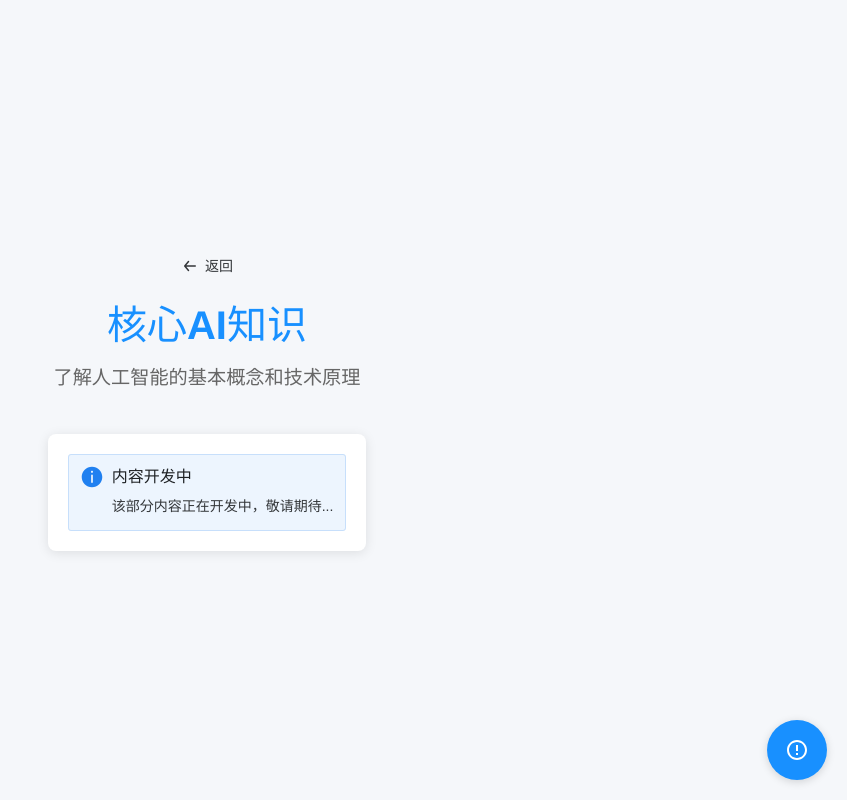
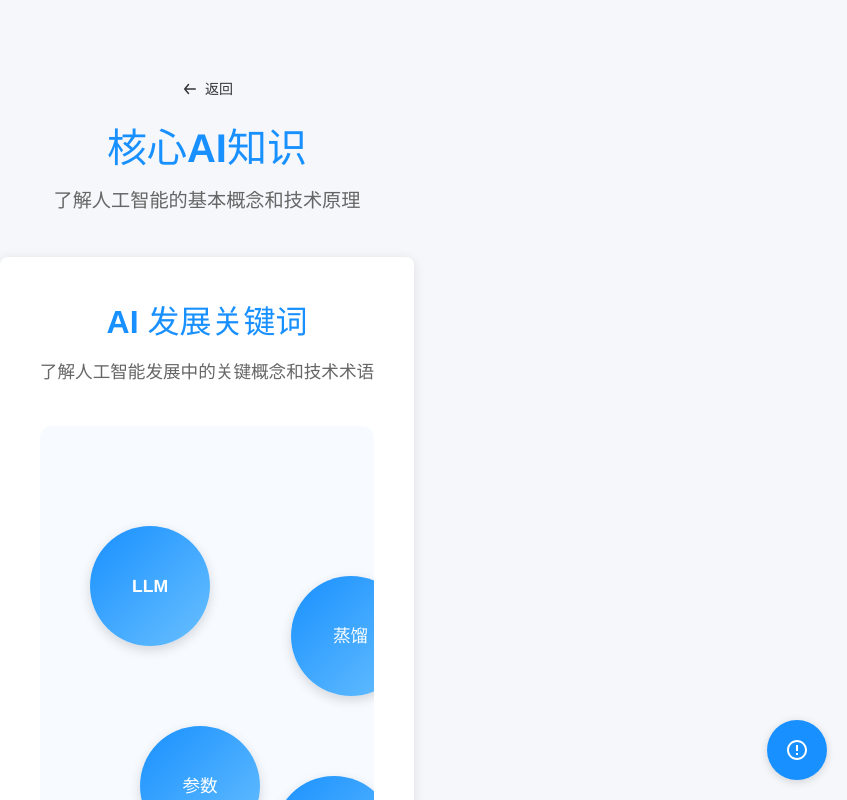
Before and after one commit to heijin-yuuby/AI-Learning-Resources-Navigator, a Vue app in the folder frontend/: page /ai-knowledge in a window 1280 px wide. Shown: the top 800 px of the page, without its empty margins (433-1280 px from the left). Built offline with nearby package versions, Linux system fonts and the light colour scheme.

Commit message:
添加AI关键词气泡展示组件，实现卡片式详细解释

```diff
--- /dev/null
+++ b/frontend/src/components/cards/KeywordsBubble.vue
@@ -0,0 +1,272 @@
+<template>
+  <div class="keywords-container">
+    <div class="keywords-header">
+      <h2>AI 发展关键词</h2>
+      <p>了解人工智能发展中的关键概念和技术术语</p>
+    </div>
+
+    <div class="keywords-bubbles">
+      <div
+        v-for="(keyword, index) in keywords"
+        :key="index"
+        class="keyword-bubble"
+        :class="{ 'active': activeKeyword === keyword.id }"
+        :style="{
+          left: `${keyword.position.x}%`,
+          top: `${keyword.position.y}%`,
+          transform: `scale(${activeKeyword === keyword.id ? 1.1 : 1})`
+        }"
+        @click="toggleKeyword(keyword.id)"
+      >
+        <span>{{ keyword.title }}</span>
+      </div>
+    </div>
+
+    <div class="keyword-details" v-if="activeKeyword">
+      <div class="keyword-card">
+        <div class="keyword-card-header">
+          <h3>{{ getKeywordById(activeKeyword).title }}</h3>
+          <button class="close-btn" @click="activeKeyword = null">×</button>
+        </div>
+        <div class="keyword-card-content">
+          <div v-html="getKeywordById(activeKeyword).content"></div>
+        </div>
+      </div>
+    </div>
+  </div>
+</template>
+
+<script setup>
+import { ref, computed } from 'vue';
+
+const activeKeyword = ref(null);
+
+// 关键词数据
+const keywords = [
+  {
+    id: 'llm',
+    title: 'LLM',
+    position: { x: 15, y: 20 },
+    content: `
+      <p>LLM（大语言模型，Large Language Model）是一类基于深度学习的人工智能模型，如广为人知的 GPT（Generative Pretrained Transformer）系列、LLaMA（Large Language Model Meta AI）等。</p>
+      <p>这些模型通过在海量文本数据上进行无监督预训练，学习到语言的结构、语义和语法等知识。它们具备强大的语言理解与生成能力，能完成诸如文本创作、问答系统、机器翻译等多种自然语言处理任务。</p>
+      <p>以 GPT-4 为例，它可以理解复杂的问题指令，生成逻辑连贯、内容丰富的文本回答，甚至在创意写作、代码生成等方面表现出色，为智能交互和内容生产带来了革命性的变化。</p>
+    `
+  },
+  {
+    id: 'distillation',
+    title: '蒸馏',
+    position: { x: 75, y: 30 },
+    content: `
+      <p>蒸馏（Distillation）是一种模型压缩技术，旨在将一个复杂、庞大的教师模型（通常性能强大但计算成本高）的知识迁移到一个较小、更高效的学生模型中。</p>
+      <p>其核心思想是让学生模型学习教师模型的输出（软标签）而非仅仅学习真实标签。比如，在图像分类任务中，教师模型对一张图片的预测可能是对各类别的概率分布，学生模型通过学习这种概率分布，能更好地捕捉到数据中的细微特征和关系。</p>
+      <p>通过蒸馏，学生模型在保持较高性能的同时，减少了模型参数和计算量，使得在资源受限的设备（如移动设备、边缘计算设备）上也能快速运行 AI 应用，并且降低了部署成本。</p>
+    `
+  },
+  {
+    id: 'parameters',
+    title: '参数',
+    position: { x: 30, y: 60 },
+    content: `
+      <p>参数（Parameters）是深度学习模型中的重要组成部分，是模型在训练过程中学习和调整的变量。在神经网络中，参数通常指神经元之间连接的权重（weights）和偏置（biases）。</p>
+      <p>以一个简单的全连接神经网络为例，每个神经元接收来自上一层神经元的输入，这些输入通过权重进行加权求和，再加上偏置后经过激活函数得到输出。模型的参数数量越多，其理论上能够学习到的模式和表达能力就越强。</p>
+      <p>例如，GPT-3 拥有 1750 亿个参数，如此庞大的参数规模使得它能够处理极其复杂的自然语言任务。但参数过多也会带来训练成本高、计算资源需求大以及过拟合等问题。</p>
+    `
+  },
+  {
+    id: 'fine-tuning',
+    title: '微调',
+    position: { x: 70, y: 70 },
+    content: `
+      <p>微调（Fine-tuning）是在已经预训练好的模型基础上，针对特定任务或数据集进行进一步训练的过程。由于预训练模型在大规模通用数据上学习到了丰富的知识，但在具体应用场景中可能需要更专业的表现。</p>
+      <p>比如，一个在通用文本上预训练的语言模型，在用于医疗领域的问答任务时，通过在医疗相关文本数据集上进行微调，模型能够更好地理解和回答医疗问题。</p>
+      <p>微调通常只需要少量的特定领域数据和较少的训练时间，就能显著提升模型在该领域的性能，是将通用 AI 模型应用于实际场景的重要手段。</p>
+    `
+  },
+  {
+    id: 'reinforcement-learning',
+    title: '强化学习',
+    position: { x: 20, y: 80 },
+    content: `
+      <p>强化学习（Reinforcement Learning）是一种机器学习范式，智能体（agent）通过与环境进行交互，根据环境反馈的奖励信号来学习最优行为策略。</p>
+      <p>智能体在环境中采取行动，环境根据其行动给出奖励或惩罚反馈，智能体的目标是通过不断尝试，找到能使长期累积奖励最大化的策略。</p>
+      <p>在 AI 领域，强化学习在机器人控制、自动驾驶、游戏等领域有广泛应用。例如，OpenAI 的 Dota 2 机器人通过强化学习，经过大量的自我对战训练，能够在复杂的游戏环境中击败人类职业选手，展示了强化学习在解决复杂决策问题上的巨大潜力。</p>
+    `
+  },
+  {
+    id: 'transfer-learning',
+    title: '迁移学习',
+    position: { x: 60, y: 85 },
+    content: `
+      <p>迁移学习（Transfer Learning）旨在将在一个或多个源任务上学习到的知识迁移到一个目标任务上。当目标任务的数据量有限时，迁移学习尤为重要。</p>
+      <p>例如，在图像识别领域，一个在大规模图像数据集（如 ImageNet）上预训练好的模型，已经学习到了丰富的图像特征（如边缘、纹理等）。当要进行特定类型图像（如医学影像）的识别任务时，可以将预训练模型的参数迁移过来，并在医学影像数据集上进行微调。</p>
+      <p>这样可以避免在目标任务上从头开始训练模型，大大减少训练时间和数据需求，同时提高模型在目标任务上的性能。</p>
+    `
+  }
+];
+
+// 根据ID获取关键词
+const getKeywordById = (id) => {
+  return keywords.find(keyword => keyword.id === id);
+};
+
+// 切换关键词的激活状态
+const toggleKeyword = (id) => {
+  activeKeyword.value = activeKeyword.value === id ? null : id;
+};
+</script>
+
+<style scoped>
+.keywords-container {
+  position: relative;
+  width: 100%;
+  min-height: 600px;
+  padding: 20px;
+}
+
+.keywords-header {
+  text-align: center;
+  margin-bottom: 40px;
+}
+
+.keywords-header h2 {
+  font-size: 2rem;
+  color: var(--primary-color);
+  margin-bottom: 10px;
+}
+
+.keywords-header p {
+  color: #666;
+  font-size: 1.1rem;
+}
+
+.keywords-bubbles {
+  position: relative;
+  width: 100%;
+  height: 500px;
+  background-color: rgba(240, 245, 255, 0.5);
+  border-radius: 12px;
+  overflow: hidden;
+}
+
+.keyword-bubble {
+  position: absolute;
+  width: 120px;
+  height: 120px;
+  border-radius: 50%;
+  background: linear-gradient(135deg, var(--primary-color), #69c0ff);
+  color: white;
+  display: flex;
+  align-items: center;
+  justify-content: center;
+  text-align: center;
+  font-weight: bold;
+  cursor: pointer;
+  transition: all 0.3s ease;
+  box-shadow: 0 4px 12px rgba(0, 0, 0, 0.15);
+  z-index: 10;
+}
+
+.keyword-bubble:hover {
+  transform: scale(1.1) !important;
+  box-shadow: 0 6px 16px rgba(0, 0, 0, 0.2);
+}
+
+.keyword-bubble.active {
+  z-index: 20;
+  box-shadow: 0 8px 20px rgba(0, 0, 0, 0.25);
+}
+
+.keyword-bubble span {
+  padding: 10px;
+  font-size: 1.1rem;
+}
+
+.keyword-details {
+  position: fixed;
+  top: 50%;
+  left: 50%;
+  transform: translate(-50%, -50%);
+  width: 90%;
+  max-width: 800px;
+  max-height: 80vh;
+  z-index: 100;
+  animation: fadeIn 0.3s ease;
+}
+
+@keyframes fadeIn {
+  from { opacity: 0; }
+  to { opacity: 1; }
+}
+
+.keyword-card {
+  background-color: white;
+  border-radius: 12px;
+  box-shadow: 0 10px 30px rgba(0, 0, 0, 0.2);
+  overflow: hidden;
+}
+
+.keyword-card-header {
+  display: flex;
+  justify-content: space-between;
+  align-items: center;
+  padding: 20px;
+  background-color: var(--primary-color);
+  color: white;
+}
+
+.keyword-card-header h3 {
+  margin: 0;
+  font-size: 1.5rem;
+}
+
+.close-btn {
+  background: none;
+  border: none;
+  color: white;
+  font-size: 1.8rem;
+  cursor: pointer;
+  padding: 0;
+  width: 30px;
+  height: 30px;
+  display: flex;
+  align-items: center;
+  justify-content: center;
+  border-radius: 50%;
+  transition: background-color 0.2s;
+}
+
+.close-btn:hover {
+  background-color: rgba(255, 255, 255, 0.2);
+}
+
+.keyword-card-content {
+  padding: 20px;
+  max-height: 60vh;
+  overflow-y: auto;
+  line-height: 1.7;
+}
+
+.keyword-card-content p {
+  margin-bottom: 15px;
+}
+
+.keyword-card-content p:last-child {
+  margin-bottom: 0;
+}
+
+@media (max-width: 768px) {
+  .keyword-bubble {
+    width: 100px;
+    height: 100px;
+  }
+
+  .keyword-bubble span {
+    font-size: 1rem;
+  }
+
+  .keyword-details {
+    width: 95%;
+  }
+}
+</style>
--- a/frontend/src/views/AIKnowledgePage.vue
+++ b/frontend/src/views/AIKnowledgePage.vue
@@ -16,9 +16,7 @@
     </div>
 
     <div class="content">
-      <n-alert title="内容开发中" type="info">
-        该部分内容正在开发中，敬请期待...
-      </n-alert>
+      <KeywordsBubble />
     </div>
 
     <!-- AI助手悬浮组件 -->
@@ -27,8 +25,9 @@
 </template>
 
 <script setup>
-import { NIcon, NButton, NAlert } from 'naive-ui';
+import { NIcon, NButton } from 'naive-ui';
 import AIAssistantFloat from '../components/AIAssistantFloat.vue';
+import KeywordsBubble from '../components/cards/KeywordsBubble.vue';
 </script>
 
 <style scoped>
```
